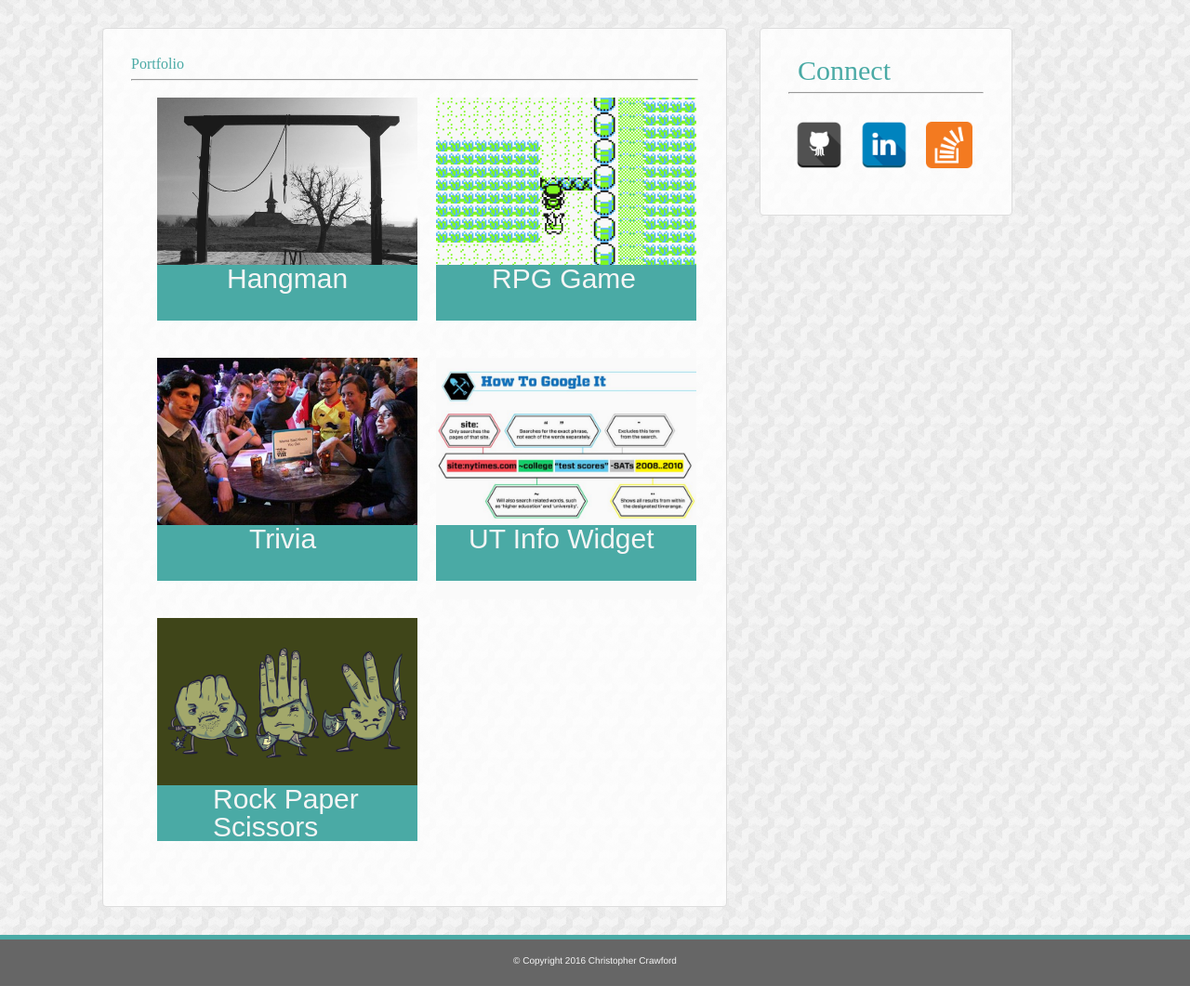
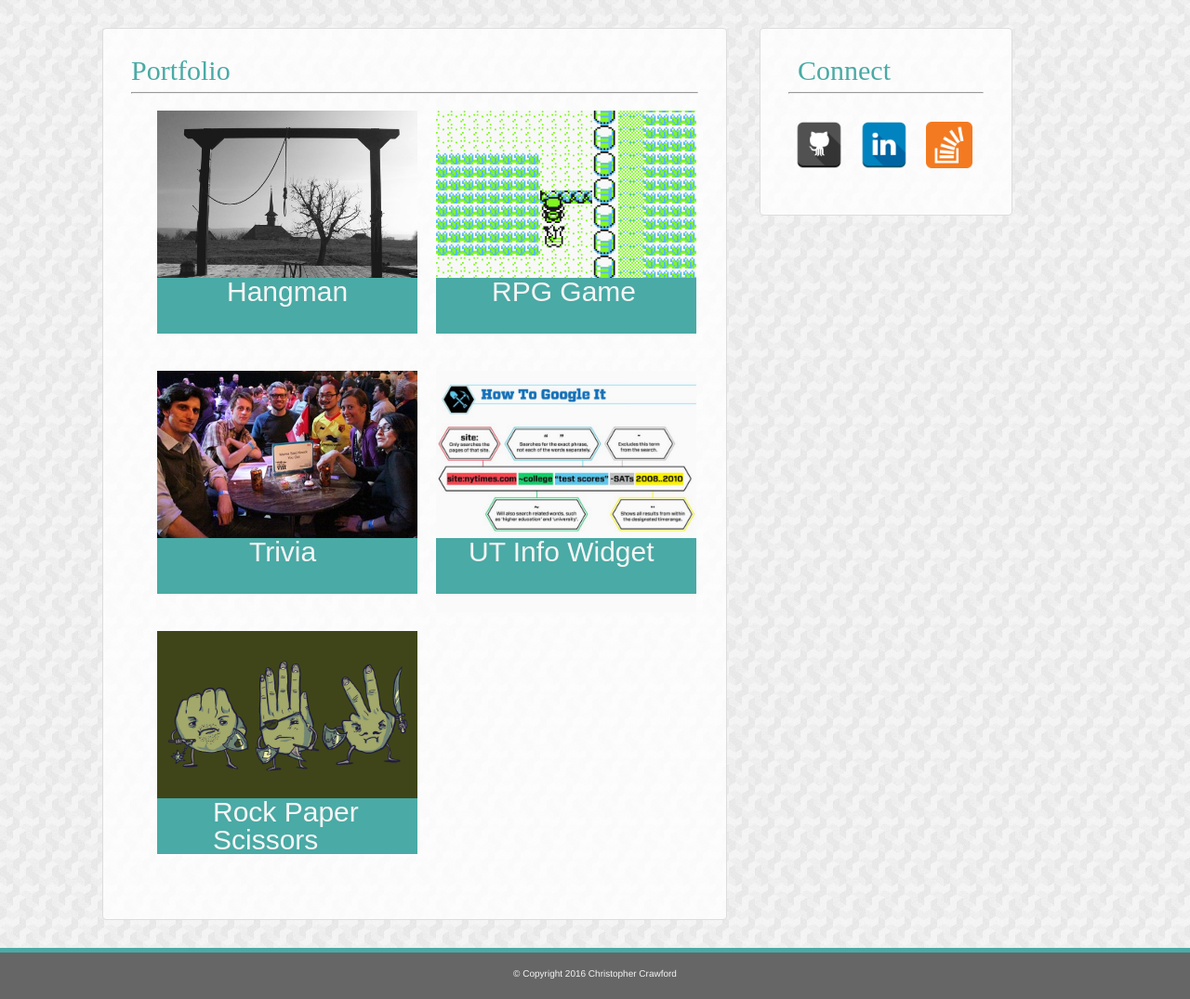
Before and after one commit to lostinostin/Basic-Portfolio, a PHP site: page /portfolio.html in a window 1280 px wide. Shown: the part 82-1157 px from the top of the page at 93% size. Run offline with PHP 8.4, Linux system fonts and the light colour scheme.

Commit message:
I promise Im done

```diff
--- a/assets/css/portfolio_style.css
+++ b/assets/css/portfolio_style.css
@@ -14,6 +14,7 @@ header {
 h2 {
     font-family: 'Times New Roman';
         color: #4aaaa5;
+        font-size: 30px;
 }
 
 a {
--- a/portfolio.html
+++ b/portfolio.html
@@ -20,7 +20,7 @@
 	<section id="container">
 		<div id="main">
 			<div id="portfoliojuice">
-				<h2 id="contact">Portfolio</h2>
+				<h2 id="portfolio">Portfolio</h2>
 				<hr>
 				<div class="projects">
 					<div id="ttt">
```
